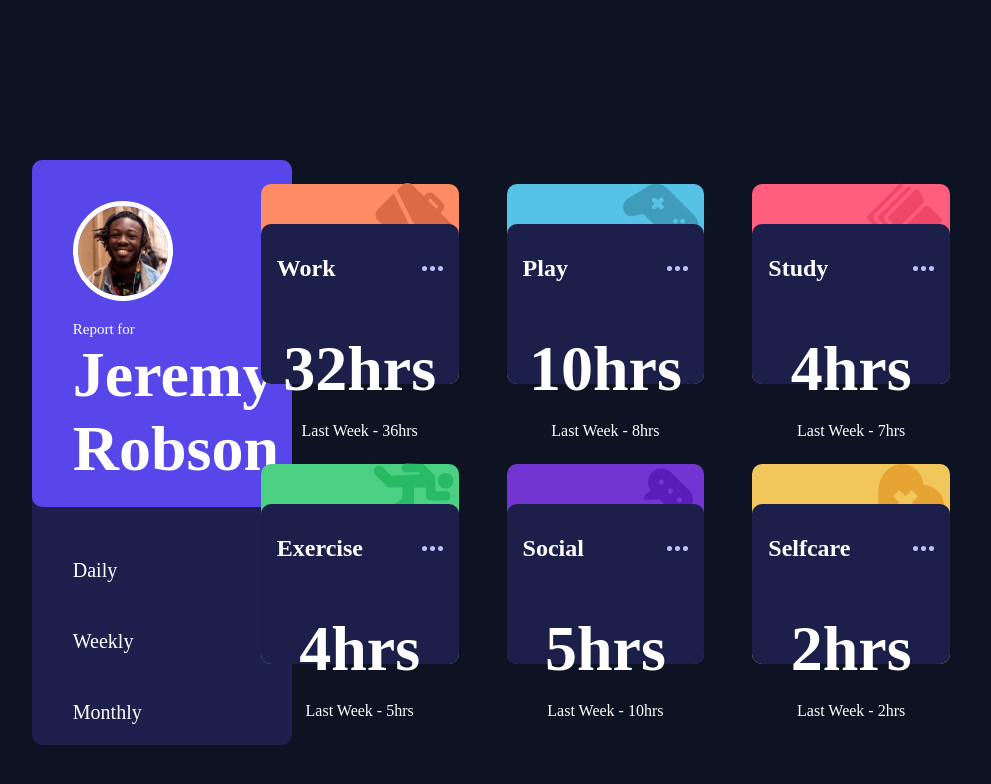
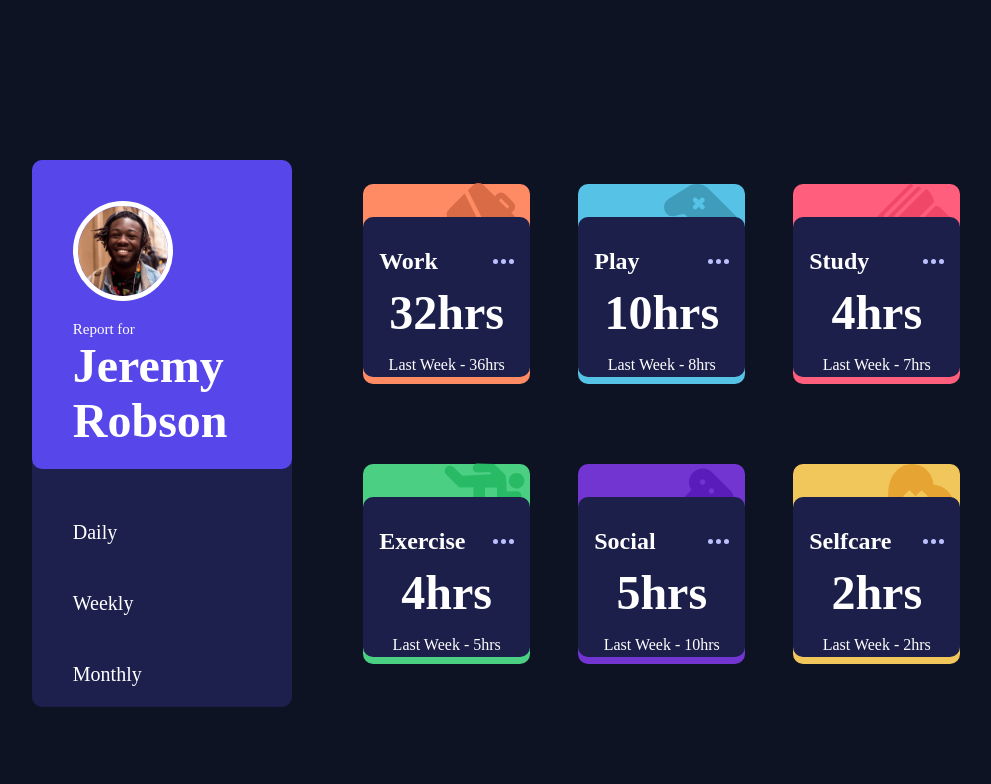
Before and after one commit to Isaac-blip98/time-tracking-task, a plain HTML site: page index.html in a window 1280 px wide. Shown: the whole page, without its empty margins (96-1087 px from the left). Drawn offline with Linux system fonts and the light colour scheme.

Commit message:
modified style.css file

```diff
--- a/style.css
+++ b/style.css
@@ -12,7 +12,7 @@ body{
 }
 .container{
     display: grid;
-    grid-template-columns:20% 80%;
+    grid-template-columns:30% 70%;
     width: 80%;
     height: 60vh;
     margin-top: 20vh;
@@ -49,8 +49,6 @@ body{
     margin-top: 20px;
 
 }
-
-
 .sidebar > .name{
     display: flex;
 }
@@ -71,7 +69,6 @@ body{
 }
 .right > div{
     padding: 1.5rem;
-    /* border-radius: 20px; */
 }
 .col1{
     display: flex;
@@ -121,7 +118,7 @@ body{
     z-index: 3;
 }
 h1{
-    font-size: 4rem;
+    font-size: 3rem;
 }
 .heading{
     display: flex;
@@ -134,7 +131,7 @@ h1{
     align-items: center;
     flex-direction: column;
     gap: 1rem;
-    margin-top: 50px;
+    margin-top: 10px;
 }
 .exercise{
     background-color: #4bcf83;
```
